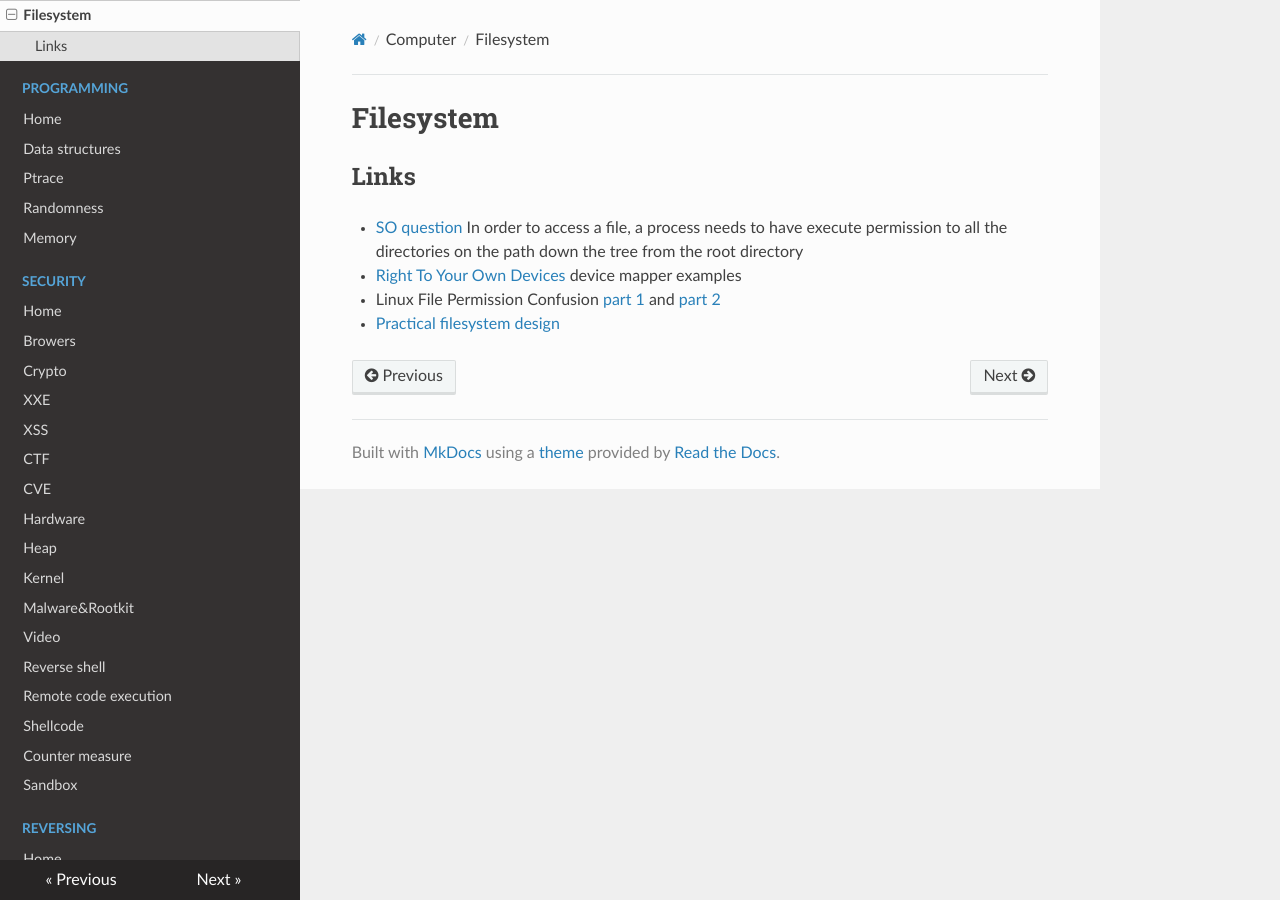
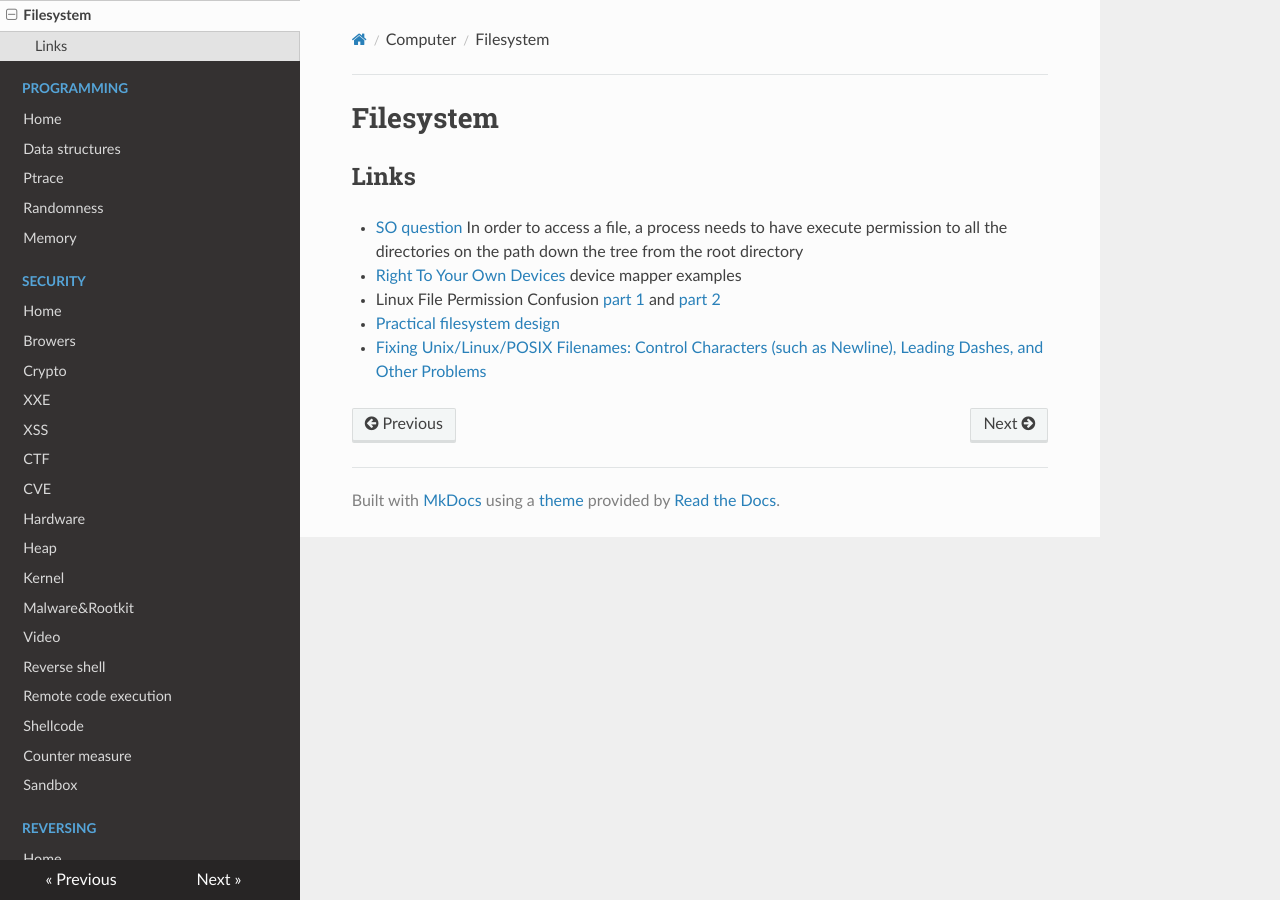
Before and after one commit to gipi/low-level, an MkDocs documentation site: the page built from docs/filesystem.md, in a window 1280 px wide. Built offline with MkDocs 1.6.1, drawn with Linux system fonts in a browser that asks for light colours; nearby versions of some CDN libraries; old or Windows-style settings are respelled for this version of MkDocs.

Commit message:
Update filesystem.md

```diff
--- a/docs/filesystem.md
+++ b/docs/filesystem.md
@@ -6,3 +6,4 @@
  - [Right To Your Own Devices](http://linuxgazette.net/114/kapil.html) device mapper examples
  - Linux File Permission Confusion [part 1](http://www.hackinglinuxexposed.com/articles/20030417.html) and [part 2](http://www.hackinglinuxexposed.com/articles/20030424.html)
  - [Practical filesystem design](https://www.haiku-os.org/legacy-docs/practical-file-system-design.pdf)
+ - [Fixing Unix/Linux/POSIX Filenames: Control Characters (such as Newline), Leading Dashes, and Other Problems](https://dwheeler.com/essays/fixing-unix-linux-filenames.html)
```
